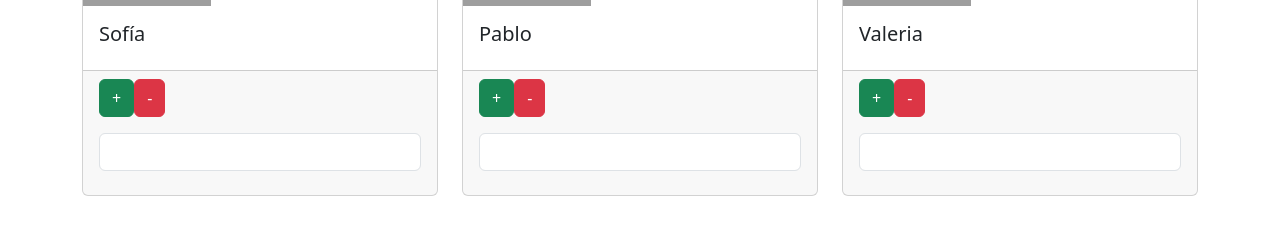
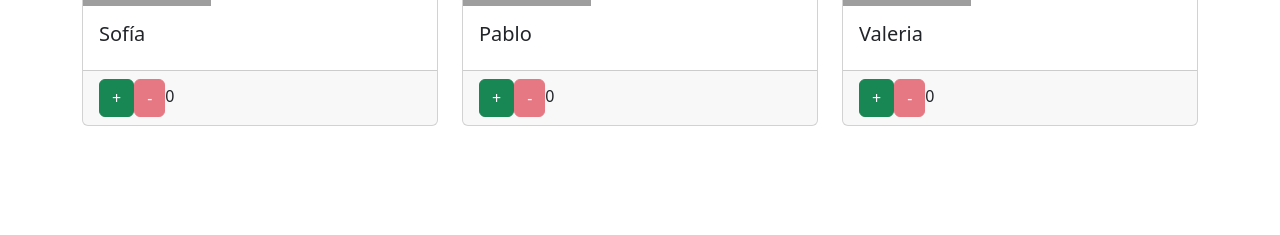
Before and after one commit to fernandoggaitan/plataformas-front-acn4ap, a React (Vite) app: page / in a window 1280 px wide. Shown: the part 147-382 px from the top of the page. Built offline with nearby package versions, Linux system fonts and the light colour scheme; grey boxes are pictures that could not be loaded.

Commit message:
Update CandidatoItem.jsx

```diff
--- a/src/components/CandidatoItem.jsx
+++ b/src/components/CandidatoItem.jsx
@@ -1,31 +1,19 @@
 import Button from 'react-bootstrap/Button';
 import Card from 'react-bootstrap/Card';
-import Form from 'react-bootstrap/Form';
 
 import { useState } from 'react';
 
-export default function CandidatoItem({ ID, nombre, imagen, initialVotos, changeVotos }) {
+export default function CandidatoItem({ nombre, imagen }) {
 
-    const [votos, setVotos] = useState(initialVotos);
+    const [votos, setVotos] = useState(0);
 
     const sumar = () => {
         const votos_nuevo = votos + 1;
-        changeVotos( votos_nuevo - votos );
         setVotos(votos_nuevo);
     }
 
     const restar = () => {
         const votos_nuevo = votos - 1;
-        changeVotos( votos_nuevo - votos );
-        setVotos(votos_nuevo);
-    }
-
-    const handleVotos = (e) => {
-        const votos_nuevo = Number(e.target.value);
-        if( isNaN(votos_nuevo) || votos_nuevo < 1 ){
-            return false;
-        }
-        changeVotos( votos_nuevo - votos );
         setVotos(votos_nuevo);
     }
 
@@ -38,9 +26,7 @@ export default function CandidatoItem({ ID, nombre, imagen, initialVotos, change
             <Card.Footer>
                 <Button onClick={sumar} variant="success"> + </Button>
                 <Button onClick={restar} variant="danger" disabled={votos < 1}> - </Button>
-                <Form.Group className="my-3">
-                    <Form.Control type="number" value={votos} onChange={handleVotos} />
-                </Form.Group>
+                {votos}
             </Card.Footer>
         </Card>
     )
```
